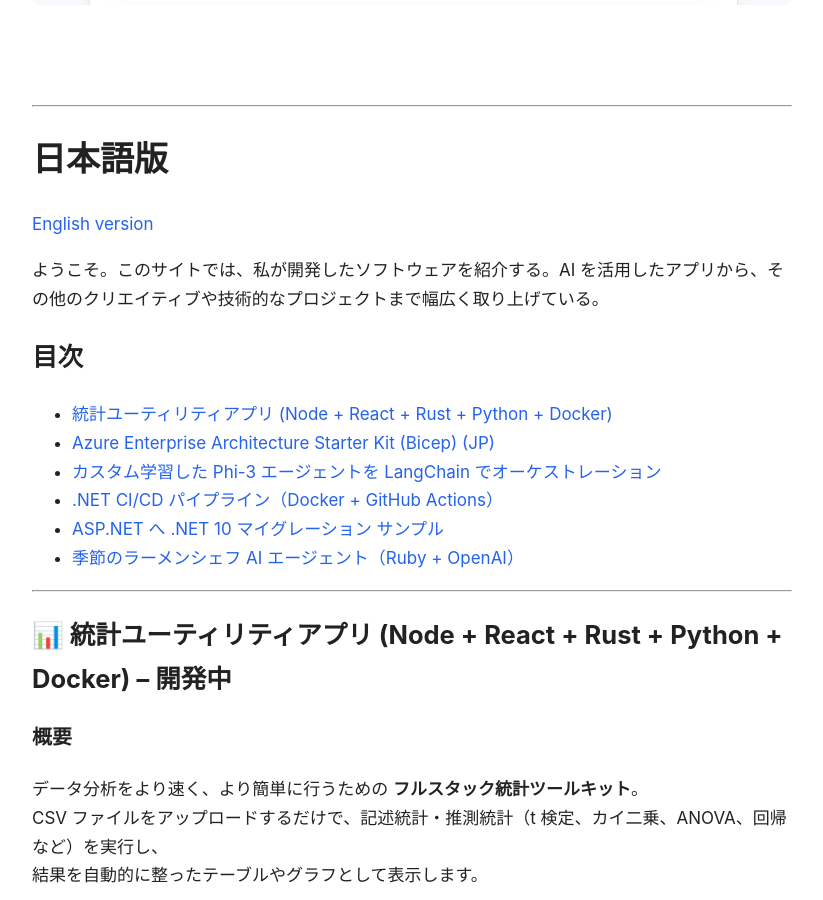
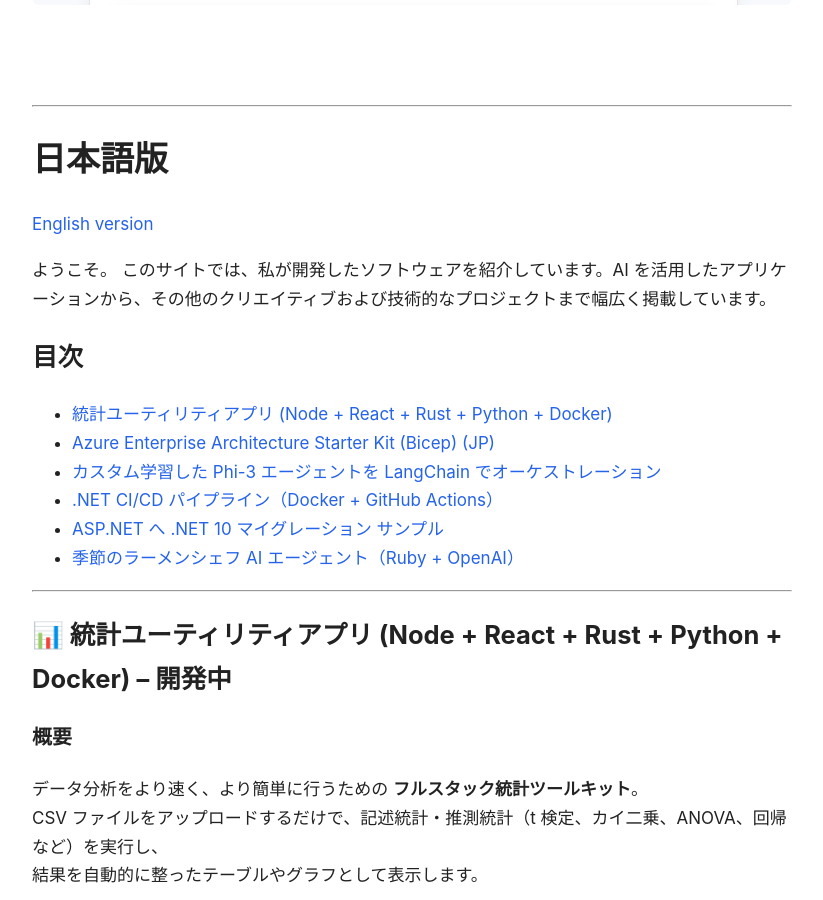
Before and after one commit to swallace100/swallace100.github.io, a Jekyll site: the page built from index.md, in a window 1280 px wide and 900 px high, scrolled down 8919 px. Shown: the whole window, without its empty margins (228-1051 px from the left). Built offline with Jekyll 4.4.1, drawn with Linux system fonts in a browser that asks for light colours.

Commit message:
update Japanese welcome message

```diff
--- a/index.md
+++ b/index.md
@@ -242,7 +242,8 @@ This project highlights:
 
 [English version](#ai--software-projects)
 
-ようこそ。このサイトでは、私が開発したソフトウェアを紹介する。AI を活用したアプリから、その他のクリエイティブや技術的なプロジェクトまで幅広く取り上げている。
+ようこそ。
+このサイトでは、私が開発したソフトウェアを紹介しています。AI を活用したアプリケーションから、その他のクリエイティブおよび技術的なプロジェクトまで幅広く掲載しています。
 
 ## 目次
 
```
